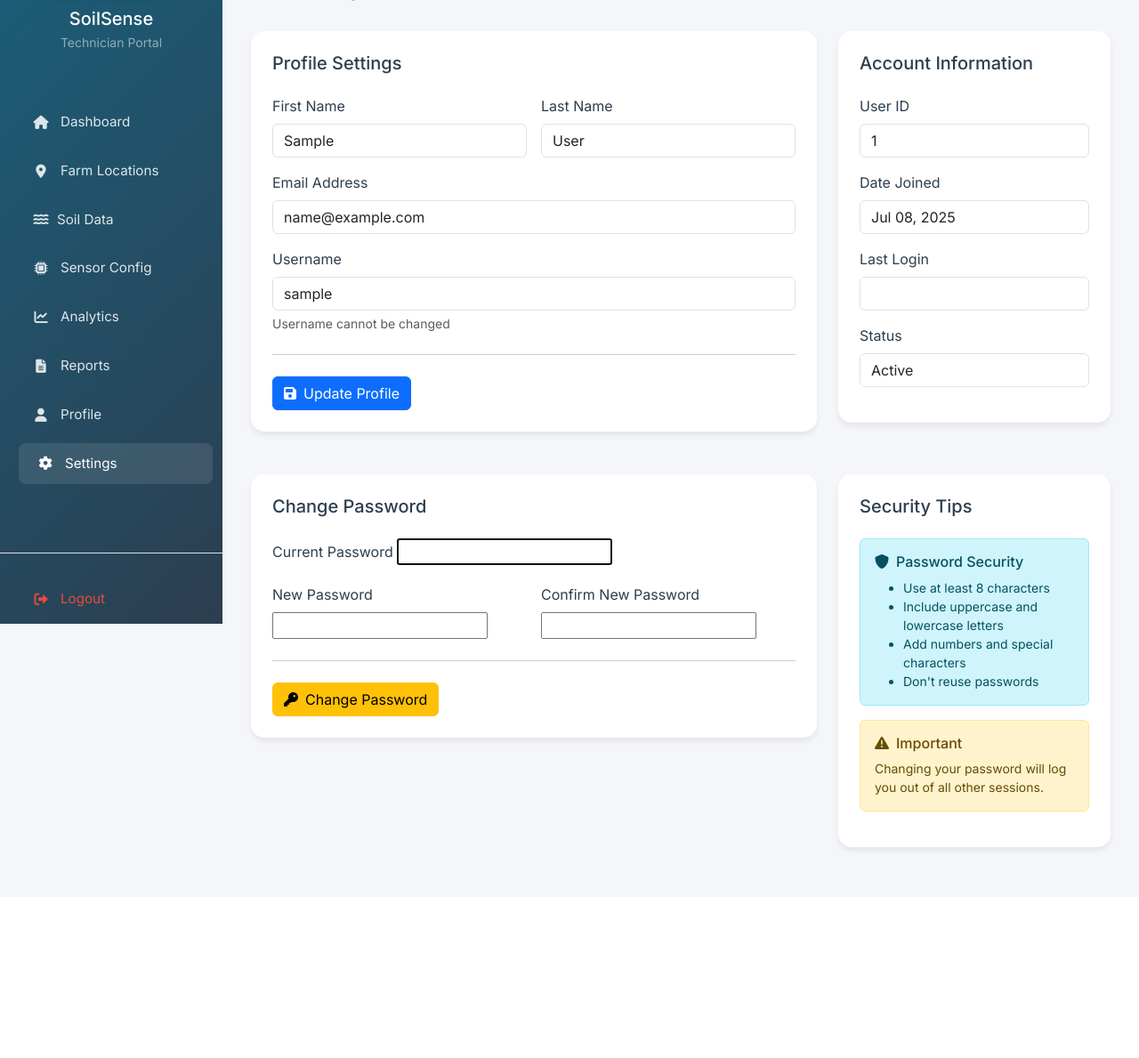
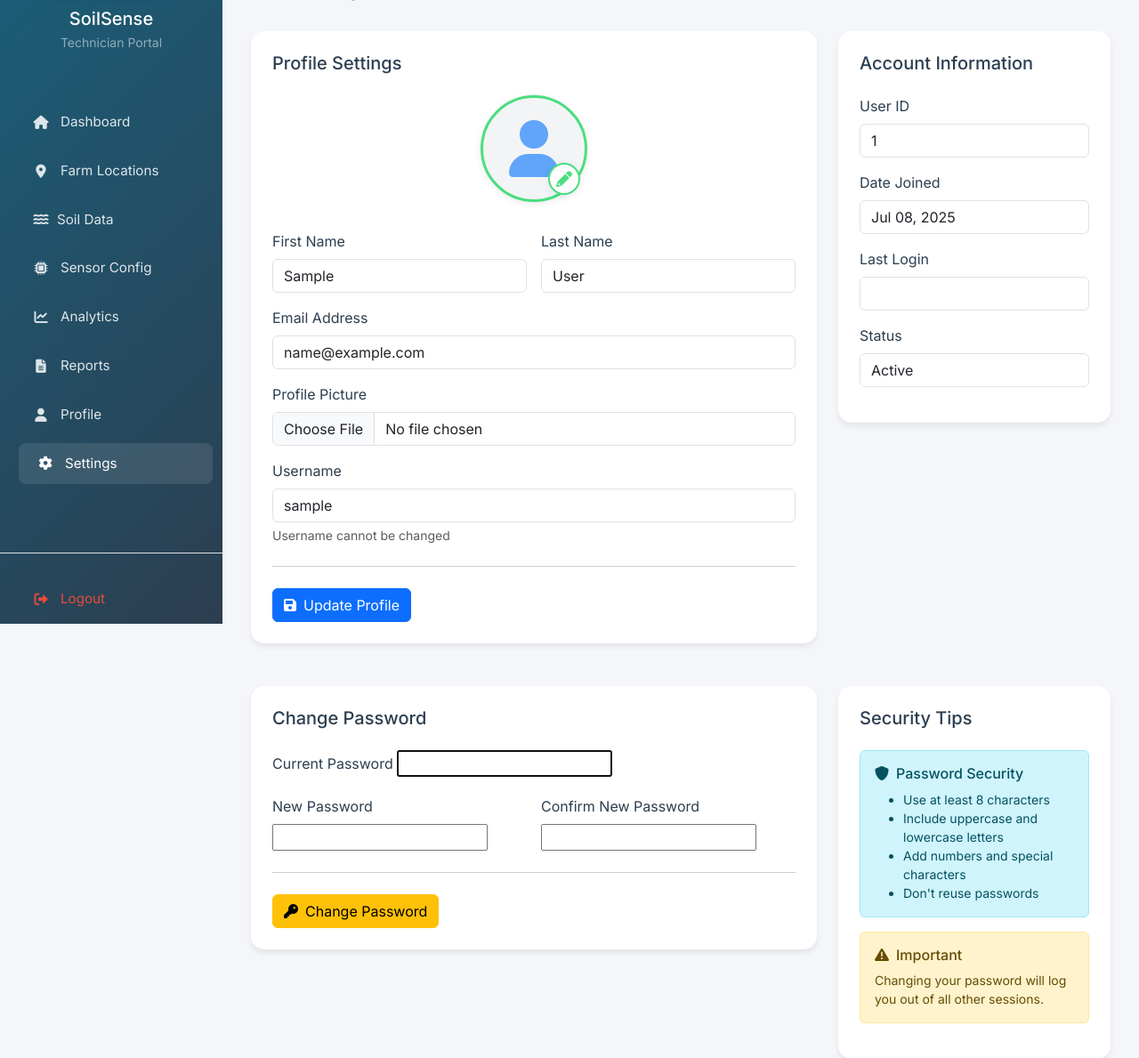
Before and after one commit to frankogenrwoth/soils-sense, a Django app: page /technician/settings/ in a window 1280 px wide. Shown: the part 99-1288 px from the top of the page at 89% size. Before the commit the page ends 1059 px from the top, so only its background shows below. Run offline with Django 5.2, Linux system fonts and the light colour scheme; the visitor is signed in with stand-in values (Sample User, id 1); some libraries are stand-ins or nearby versions.

Commit message:
updated profile handling by including image upload

```diff
--- a/apps/technician/forms.py
+++ b/apps/technician/forms.py
@@ -1,6 +1,7 @@
 from django import forms
 from apps.farmer.models import Farm, SoilMoistureReading
 from .models import SensorThreshold, Report
+from authentication.models import User
 
 class FarmEditForm(forms.ModelForm):
     class Meta:
@@ -79,3 +80,14 @@ class SoilReadingFilterForm(forms.Form):
         required=False,
         widget=forms.Select(attrs={'class': 'form-select'})
     )
+
+class TechnicianProfileForm(forms.ModelForm):
+    class Meta:
+        model = User
+        fields = ['first_name', 'last_name', 'email', 'image']
+        widgets = {
+            'first_name': forms.TextInput(attrs={'class': 'form-control'}),
+            'last_name': forms.TextInput(attrs={'class': 'form-control'}),
+            'email': forms.EmailInput(attrs={'class': 'form-control'}),
+            'image': forms.FileInput(attrs={'class': 'form-control'}),
+        }
--- a/apps/technician/templates/technician/settings.html
+++ b/apps/technician/templates/technician/settings.html
@@ -13,32 +13,108 @@
 {% endblock %}
 
 {% block content %}
+<script>
+// Live preview for profile image upload
+function previewProfileImage(input) {
+    const preview = document.getElementById('profileImagePreview');
+    if (input.files && input.files[0]) {
+        const reader = new FileReader();
+        reader.onload = function(e) {
+            preview.src = e.target.result;
+            preview.style.display = 'block';
+        };
+        reader.readAsDataURL(input.files[0]);
+    }
+}
+</script>
+
+<style>
+.profile-pic-container {
+    position: relative;
+    display: inline-block;
+}
+.edit-profile-pic-btn {
+    position: absolute;
+    bottom: 8px;
+    right: 8px;
+    background: #fff;
+    border-radius: 50%;
+    border: 2px solid #4ade80;
+    width: 36px;
+    height: 36px;
+    display: flex;
+    align-items: center;
+    justify-content: center;
+    cursor: pointer;
+    box-shadow: 0 2px 8px rgba(0,0,0,0.08);
+    transition: background 0.2s;
+    z-index: 2;
+}
+.edit-profile-pic-btn:hover {
+    background: #e0f7fa;
+}
+</style>
+
 <div class="row">
     <div class="col-lg-8 mb-4">
         <div class="dashboard-card">
             <h5 class="card-title mb-4">Profile Settings</h5>
-            <form method="post" id="profileForm">
+            <form method="post" id="profileForm" enctype="multipart/form-data">
                 {% csrf_token %}
                 <div class="row g-3">
+                    <div class="d-flex justify-content-center mb-3">
+                        <div class="profile-pic-container">
+                            {% if has_custom_image %}
+                                <img id="profileImagePreview" src="{{ user.image.url }}" alt="Profile Picture"
+                                     style="width: 120px; height: 120px; border-radius: 50%; object-fit: cover; border: 3px solid #4ade80; background: #f3f4f6;">
+                            {% else %}
+                                <div style="width: 120px; height: 120px; border-radius: 50%; background: #f3f4f6; display: flex; align-items: center; justify-content: center; border: 3px solid #4ade80; box-shadow: 0 2px 8px rgba(0,0,0,0.08);">
+                                    <i class="fas fa-user" style="font-size: 64px; color: #60a5fa;"></i>
+                                    <img id="profileImagePreview" src="" alt="Profile Preview" style="display:none; width: 120px; height: 120px; border-radius: 50%; object-fit: cover; position: absolute;">
+                                </div>
+                            {% endif %}
+                            <span class="edit-profile-pic-btn" onclick="document.getElementById('id_image').click();">
+                                <i class="fas fa-pencil-alt" style="color: #4ade80; font-size: 18px;"></i>
+                            </span>
+                        </div>
+                    </div>
+                    {{ profile_form.non_field_errors }}
                     <div class="col-md-6">
-                        <label for="first_name" class="form-label">First Name</label>
-                        <input type="text" class="form-control" id="first_name" name="first_name"
-                               value="{{ user.first_name }}" required>
+                        <label for="id_first_name" class="form-label">First Name</label>
+                        {{ profile_form.first_name }}
+                        {% if profile_form.first_name.errors %}
+                            <div class="text-danger small">{{ profile_form.first_name.errors.0 }}</div>
+                        {% endif %}
                     </div>
                     <div class="col-md-6">
-                        <label for="last_name" class="form-label">Last Name</label>
-                        <input type="text" class="form-control" id="last_name" name="last_name"
-                               value="{{ user.last_name }}" required>
+                        <label for="id_last_name" class="form-label">Last Name</label>
+                        {{ profile_form.last_name }}
+                        {% if profile_form.last_name.errors %}
+                            <div class="text-danger small">{{ profile_form.last_name.errors.0 }}</div>
+                        {% endif %}
                     </div>
                     <div class="col-12">
-                        <label for="email" class="form-label">Email Address</label>
-                        <input type="email" class="form-control" id="email" name="email"
-                               value="{{ user.email }}" required>
+                        <label for="id_email" class="form-label">Email Address</label>
+                        {{ profile_form.email }}
+                        {% if profile_form.email.errors %}
+                            <div class="text-danger small">{{ profile_form.email.errors.0 }}</div>
+                        {% endif %}
+                    </div>
+                    <div class="col-12">
+                        <label for="id_image" class="form-label">Profile Picture</label>
+                        {{ profile_form.image }}
+                        <script>
+                            document.getElementById('id_image').addEventListener('change', function() {
+                                previewProfileImage(this);
+                            });
+                        </script>
+                        {% if profile_form.image.errors %}
+                            <div class="text-danger small">{{ profile_form.image.errors.0 }}</div>
+                        {% endif %}
                     </div>
                     <div class="col-12">
                         <label for="username" class="form-label">Username</label>
-                        <input type="text" class="form-control" id="username" name="username"
-                               value="{{ user.username }}" readonly>
+                        <input type="text" class="form-control" id="username" name="username" value="{{ user.username }}" readonly>
                         <div class="form-text">Username cannot be changed</div>
                     </div>
                 </div>
--- a/apps/technician/views.py
+++ b/apps/technician/views.py
@@ -8,7 +8,7 @@ from django.shortcuts import get_object_or_404, redirect, render
 from django.core.exceptions import PermissionDenied
 from django.db.models import Avg, Count, Max, Min
 from django.utils.timezone import now, timedelta
-from .forms import FarmEditForm, SoilReadingFilterForm
+from .forms import FarmEditForm, SoilReadingFilterForm, TechnicianProfileForm
 from datetime import datetime, timedelta
 
 
@@ -123,30 +123,10 @@ def dashboard(request):
     return render(request, 'technician/dashboard.html', context)
 
 def profile(request):
-    """Profile management view"""
-    if request.method == 'POST':
-        # Get form data
-        first_name = request.POST.get('first_name')
-        last_name = request.POST.get('last_name')
-        email = request.POST.get('email')
-        phone_number = request.POST.get('phone_number')
-
-        # Update user object
-        user = request.user
-        user.first_name = first_name
-        user.last_name = last_name
-        user.email = email
-        user.phone_number = phone_number
-
-        # Handle profile image upload
-        if 'profile_image' in request.FILES:
-            user.image = request.FILES['profile_image']
-
-        user.save()
-        messages.success(request, 'Profile updated successfully!')
-        return redirect('technician:profile')
-
-    return render(request, 'technician/profile.html')
+    user = request.user
+    image_url = user.image.url if user.image else ''
+    has_custom_image = bool(user.image and not image_url.endswith('default.webp'))
+    return render(request, 'technician/profile.html', {'user': user, 'has_custom_image': has_custom_image})
 
 def farm_locations(request):
     """Farm locations management view"""
@@ -287,17 +267,20 @@ def settings(request):
 
     user = request.user
     password_form = PasswordChangeForm(user)
+    profile_form = TechnicianProfileForm(instance=user)
+
+    image_url = user.image.url if user.image else ''
+    has_custom_image = bool(user.image and not image_url.endswith('default.webp'))
 
     if request.method == 'POST':
         if 'update_profile' in request.POST:
-            # Update user profile
-            user.first_name = request.POST.get('first_name', '')
-            user.last_name = request.POST.get('last_name', '')
-            user.email = request.POST.get('email', '')
-            user.save()
-            messages.success(request, 'Profile updated successfully!')
-            return redirect('technician:settings')
-
+            profile_form = TechnicianProfileForm(request.POST, request.FILES, instance=user)
+            if profile_form.is_valid():
+                profile_form.save()
+                messages.success(request, 'Profile updated successfully!')
+                return redirect('technician:settings')
+            else:
+                messages.error(request, 'Please correct the errors below.')
         elif 'change_password' in request.POST:
             password_form = PasswordChangeForm(user, request.POST)
             if password_form.is_valid():
@@ -311,6 +294,8 @@ def settings(request):
     context = {
         'user': user,
         'password_form': password_form,
+        'profile_form': profile_form,
+        'has_custom_image': has_custom_image,
     }
     return render(request, 'technician/settings.html', context)
 
```
Also changed, not shown: apps/technician/templates/technician/profile.html (+10 -2 lines), 1 other file.
